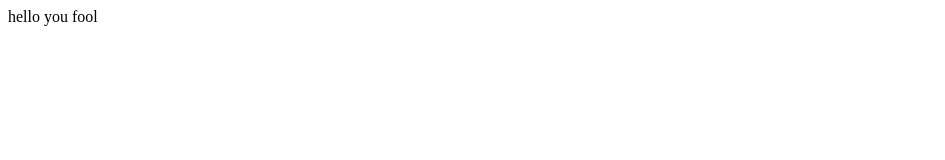
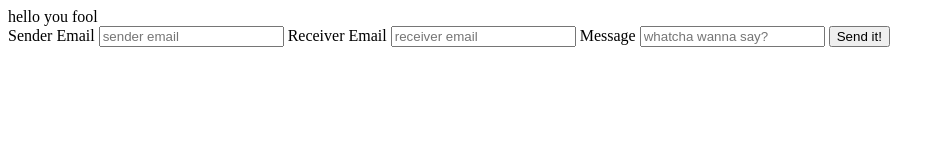
Before and after one commit to whwa/kohacktive, a website: page client/index.html in a window 1280 px wide. Shown: the whole page, without its empty margins (0-945 px from the left). Drawn offline with nearby package versions, Linux system fonts and the light colour scheme.

Commit message:
Add basic form for email info entry

```diff
--- a/client/index.html
+++ b/client/index.html
@@ -1,6 +1,7 @@
 <!DOCTYPE html>
 <html lang="en">
 <head>
+  <title>Email</title>
   <meta charset="UTF-8">
   <link rel="stylesheet" href="main.css">
   <script
@@ -12,6 +13,15 @@
 </head>
 <body>
   hello you fool
+  <form id="form" method="post">
+    <label for="sender-email">Sender Email</label>
+    <input type="text" name="name" id="sender-email" placeholder="sender email" />
+    <label for="receiver-email">Receiver Email</label>
+    <input type="email" name="email" id="receiver-emai" placeholder="receiver email" />
+    <label for="message">Message</label>
+    <input type="text" name="email" id="message" placeholder="whatcha wanna say?"/>
+    <button type="submit">Send it!</button>
+  </form>
 </body>
 
 </html>
```
